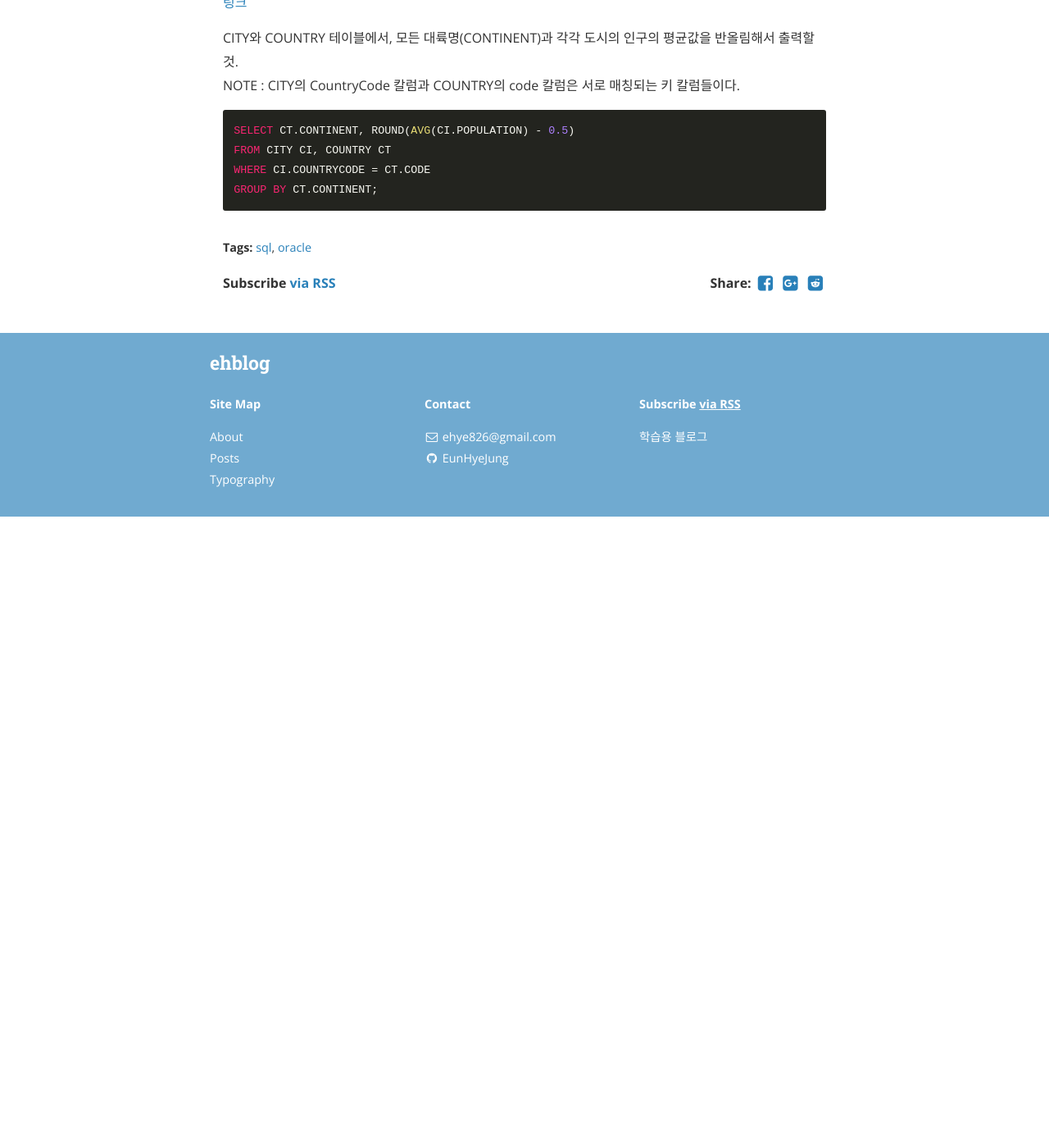
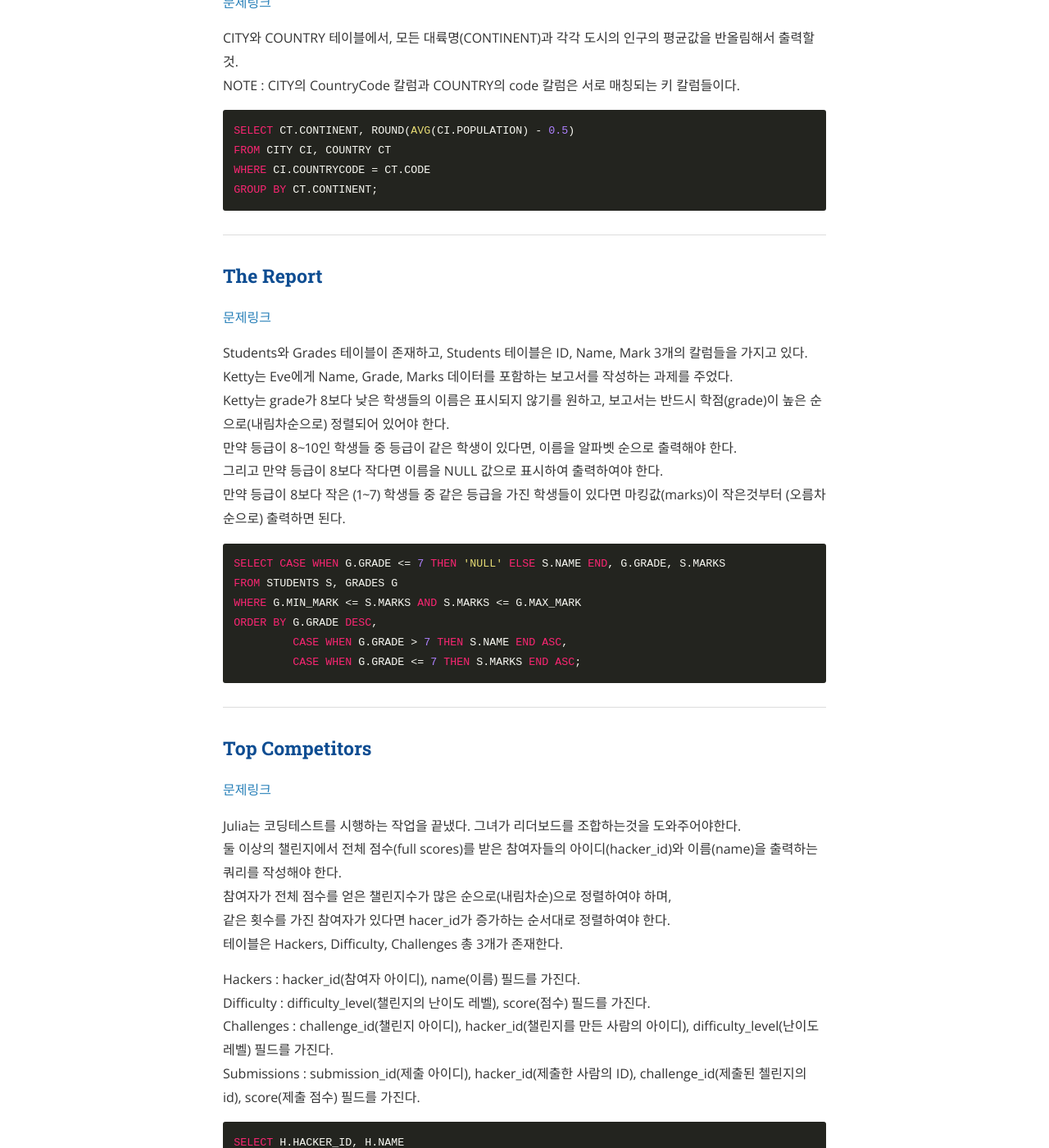
Before and after one commit to EunHyeJung/EunHyeJung.github.io, a Jekyll site: the page built from _posts/Etc/2018-11-21-hacerrank-sql-exercise.md, in a window 1280 px wide and 1400 px high, scrolled down 1367 px. Shown: the whole window at 82% size. Built offline with Jekyll 4.4.1, drawn with Linux system fonts in a browser that asks for light colours; nearby versions of some CDN libraries; comment, search, counter and statistics services are not loaded; before the commit the page ends 1997 px from its top, so only the background shows below that; some of the changed text lies outside the part shown.

Commit message:
해커랭크 SQL 연습 (BASIC JOIN)

````diff
--- a/_posts/Etc/2018-11-21-hacerrank-sql-exercise.md
+++ b/_posts/Etc/2018-11-21-hacerrank-sql-exercise.md
@@ -33,7 +33,7 @@ WHERE CONTINENT = 'Asia' AND CI.COUNTRYCODE = CT.CODE;
 
 ###  <font color = "#0E4D92"> African Cities </font>
 
-[링크](https://www.hackerrank.com/challenges/african-cities/problem)
+[문제링크](https://www.hackerrank.com/challenges/african-cities/problem)
 
 CITY와 COUNTRY 테이블에서 대륙명(CONTINENT)이 'Africa'인 모든 도시명(CITY)을 출력할 것.
 NOTE : CITY의 CountryCode 칼럼과 COUNTRY의 code 칼럼은 서로 매칭되는 키 칼럼들이다.
@@ -51,10 +51,11 @@ WHERE CI.COUNTRYCODE = CT.CODE AND CT.CONTINENT = 'Africa';
 
 ###  <font color = "#0E4D92"> Average Population of Each Continent </font>
 
-[링크](https://www.hackerrank.com/challenges/average-population-of-each-continent/problem)
+[문제링크](https://www.hackerrank.com/challenges/average-population-of-each-continent/problem)
 
 CITY와 COUNTRY 테이블에서, 모든 대륙명(CONTINENT)과 각각 도시의 인구의 평균값을 반올림해서 출력할 것.
 NOTE : CITY의 CountryCode 칼럼과 COUNTRY의 code 칼럼은 서로 매칭되는 키 칼럼들이다.
+
 
 ```sql
 SELECT CT.CONTINENT, ROUND(AVG(CI.POPULATION) - 0.5)
@@ -62,3 +63,77 @@ FROM CITY CI, COUNTRY CT
 WHERE CI.COUNTRYCODE = CT.CODE
 GROUP BY CT.CONTINENT;
 ```
+
+
+- - -
+
+
+###  <font color = "#0E4D92"> The Report </font>
+
+[문제링크](https://www.hackerrank.com/challenges/the-report/problem)
+
+Students와 Grades 테이블이 존재하고, Students 테이블은 ID, Name, Mark 3개의 칼럼들을 가지고 있다.
+Ketty는 Eve에게 Name, Grade, Marks 데이터를 포함하는 보고서를 작성하는 과제를 주었다.
+Ketty는 grade가 8보다 낮은 학생들의 이름은 표시되지 않기를 원하고, 보고서는 반드시 학점(grade)이 높은 순으로(내림차순으로) 정렬되어 있어야 한다.
+만약 등급이 8~10인 학생들 중 등급이 같은 학생이 있다면, 이름을 알파벳 순으로 출력해야 한다.
+그리고 만약 등급이 8보다 작다면 이름을 NULL 값으로 표시하여 출력하여야 한다.
+만약 등급이 8보다 작은 (1~7) 학생들 중 같은 등급을 가진 학생들이 있다면 마킹값(marks)이 작은것부터 (오름차순으로) 출력하면 된다.
+
+
+```sql
+SELECT CASE WHEN G.GRADE <= 7 THEN 'NULL' ELSE S.NAME END, G.GRADE, S.MARKS
+FROM STUDENTS S, GRADES G
+WHERE G.MIN_MARK <= S.MARKS AND S.MARKS <= G.MAX_MARK
+ORDER BY G.GRADE DESC,
+         CASE WHEN G.GRADE > 7 THEN S.NAME END ASC,
+         CASE WHEN G.GRADE <= 7 THEN S.MARKS END ASC;
+```
+
+
+- - -
+
+
+###  <font color = "#0E4D92"> Top Competitors </font>
+
+[문제링크](https://www.hackerrank.com/challenges/full-score/problem)
+
+Julia는 코딩테스트를 시행하는 작업을 끝냈다. 그녀가 리더보드를 조합하는것을 도와주어야한다.
+둘 이상의 챌린지에서 전체 점수(full scores)를 받은 참여자들의 아이디(hacker_id)와 이름(name)을 출력하는 쿼리를 작성해야 한다.
+참여자가 전체 점수를 얻은 챌린지수가 많은 순으로(내림차순)으로 정렬하여야 하며,
+같은 횟수를 가진 참여자가 있다면 hacer_id가 증가하는 순서대로 정렬하여야 한다.
+테이블은 Hackers, Difficulty, Challenges 총 3개가 존재한다.
+
+Hackers : hacker_id(참여자 아이디), name(이름) 필드를 가진다.
+Difficulty : difficulty_level(챌린지의 난이도 레벨), score(점수) 필드를 가진다.
+Challenges : challenge_id(챌린지 아이디), hacker_id(챌린지를 만든 사람의 아이디), difficulty_level(난이도 레벨) 필드를 가진다.
+Submissions : submission_id(제출 아이디), hacker_id(제출한 사람의 ID), challenge_id(제출된 첼린지의 id), score(제출 점수) 필드를 가진다.
+
+```sql
+SELECT H.HACKER_ID, H.NAME
+FROM
+    SUBMISSIONS S
+    INNER JOIN CHALLENGES C ON S.CHALLENGE_ID = C.CHALLENGE_ID
+    INNER JOIN DIFFICULTY D ON C.DIFFICULTY_LEVEL = D.DIFFICULTY_LEVEL
+    INNER JOIN HACKERS H ON S.HACKER_ID = H.HACKER_ID
+WHERE
+    S.SCORE = D.SCORE
+GROUP BY
+    H.HACKER_ID, H.NAME
+HAVING COUNT(S.HACKER_ID) > 1
+ORDER BY COUNT(S.HACKER_ID) DESC, H.HACKER_ID ASC;
+```
+
+<b> INNER JOIN </b>
+두 테이블을 조인할 때, 조인 조건에 부합되는 데이터들만 가져옴. (교집합이라고 생각하면 됨)
+
+INNER JOIN 기본 구문
+```sql
+SELECT <칼럼 목록>
+FROM <첫번째 테이블>
+  INNER JOIN <두번째 테이블>
+  ON <조인될 조건>
+[WHERE 검색조건]
+```
+
+
+- - -
````
